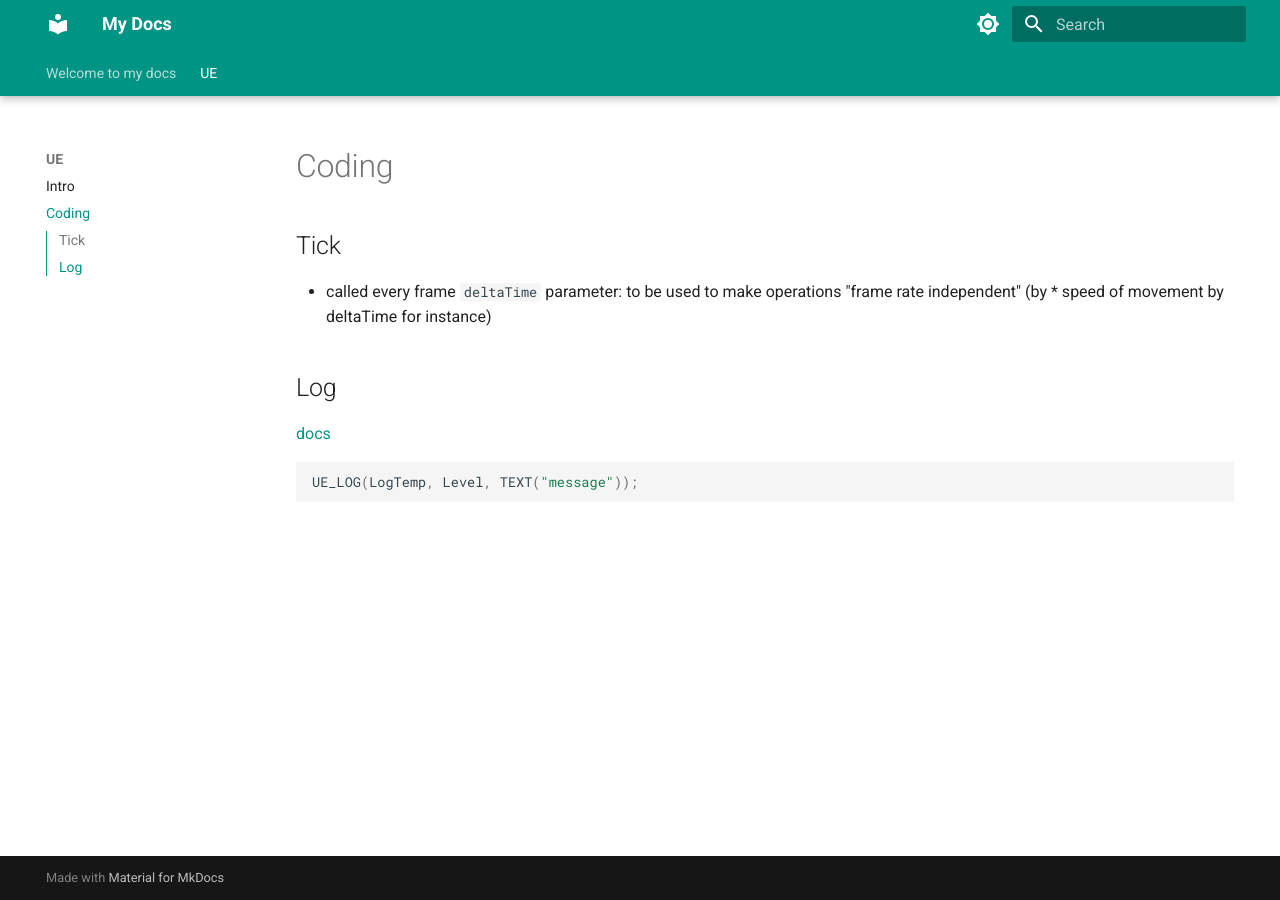
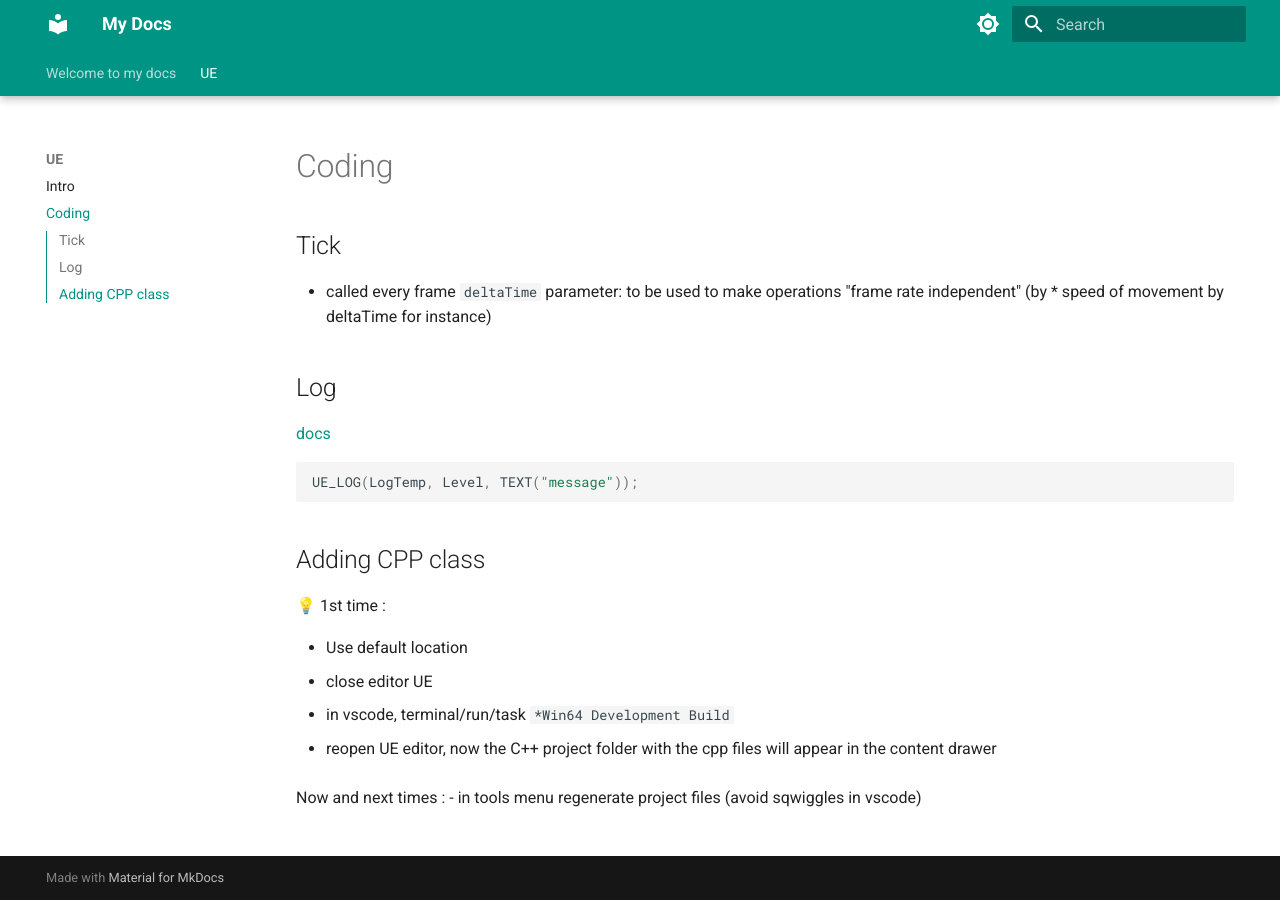
Before and after one commit to cosy-cat/docs, an MkDocs documentation site: the page built from docs/UE/2_coding.md, in a window 1280 px wide. Built offline with MkDocs 1.6.1 and Material for MkDocs 9.7.7, drawn with Linux system fonts in a browser that asks for light colours.

Commit message:
docs: update

````diff
--- a/docs/UE/2_coding.md
+++ b/docs/UE/2_coding.md
@@ -15,3 +15,16 @@ tags:
 ```cpp
 UE_LOG(LogTemp, Level, TEXT("message"));
 ```
+
+## Adding CPP class
+
+💡 1st time :
+
+- Use default location
+- close editor UE
+- in vscode, terminal/run/task  `*Win64 Development Build`
+
+- reopen UE editor, now the C++ project folder with the cpp files will appear in the content drawer
+
+Now and next times :
+- in tools menu regenerate project files (avoid sqwiggles in vscode)
````
Also changed, not shown: docs/UE/1_intro.md (line endings or trailing spaces), docs/__init__.py (deleted).
